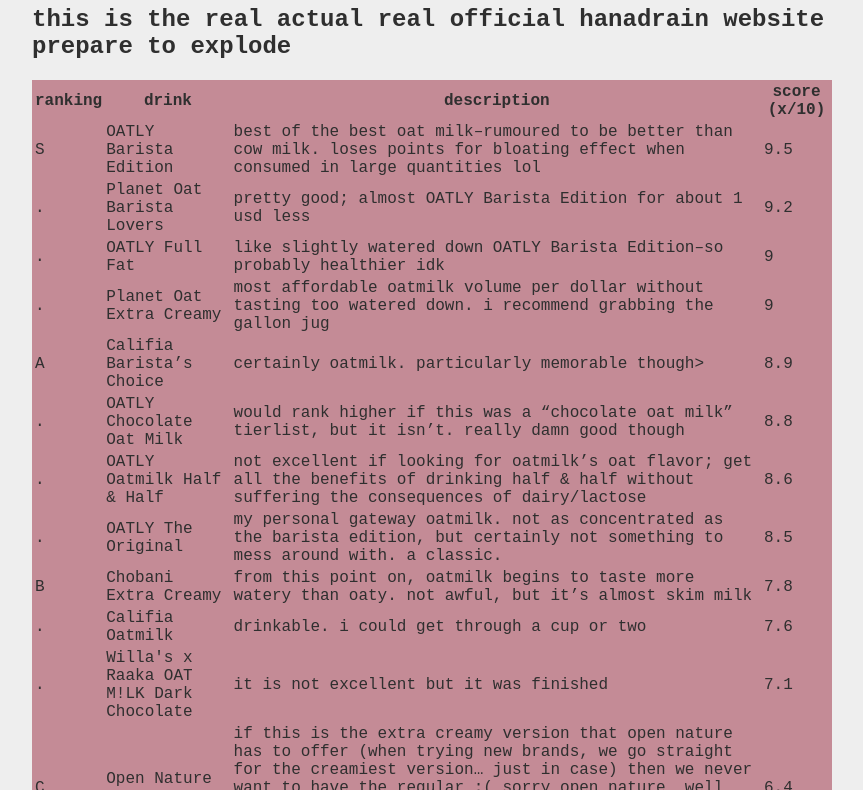
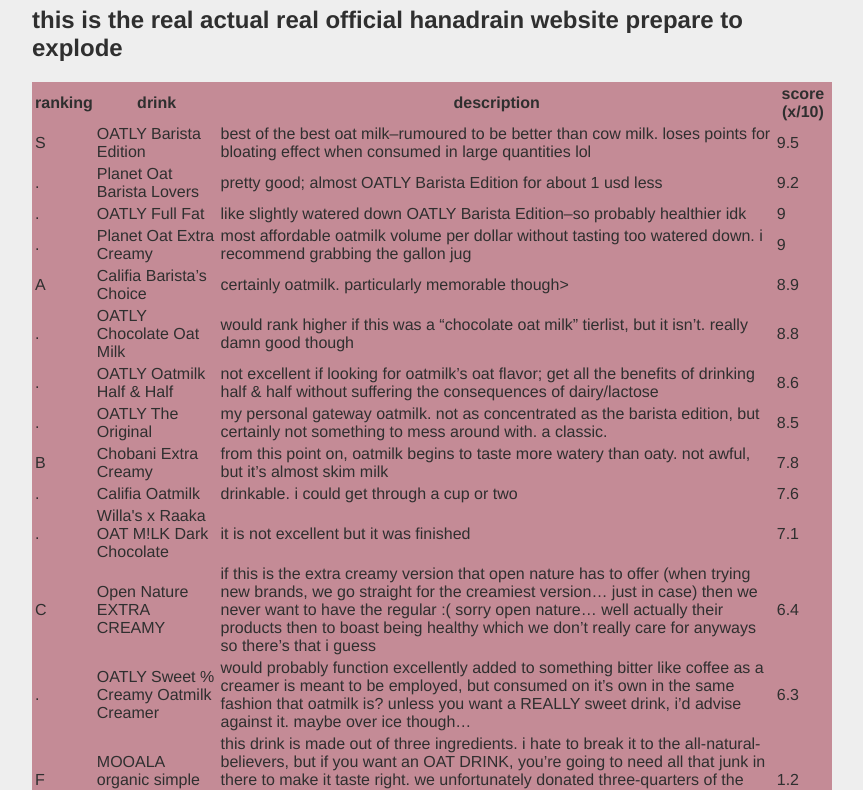
Before and after one commit to adrian154/hanadrain, a plain HTML site: page index.html in a window 1280 px wide. Shown: the part 90-880 px from the top of the page, without its empty margins (208-1071 px from the left). Drawn offline with Linux system fonts and the light colour scheme.

Commit message:
HELVETICATIME.

```diff
--- a/stylesheets/common.css
+++ b/stylesheets/common.css
@@ -1,6 +1,6 @@
 body {
     background-color: #EEEEEE;
-    font-family: 'Courier New', Courier, monospace;
+    font-family: Helvetica, sans-serif;
     color: #2F2F2F;
 }
 
```
